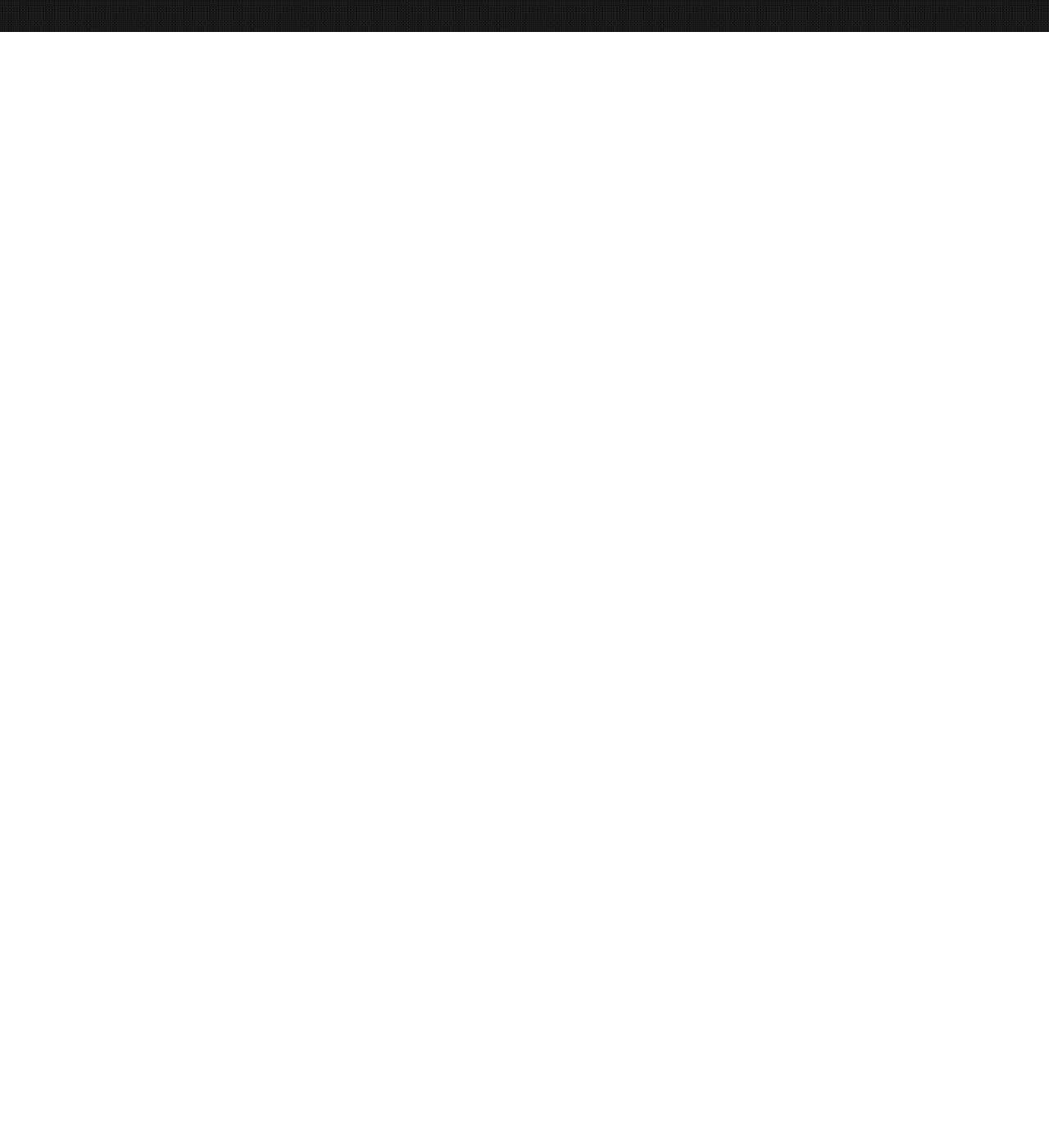
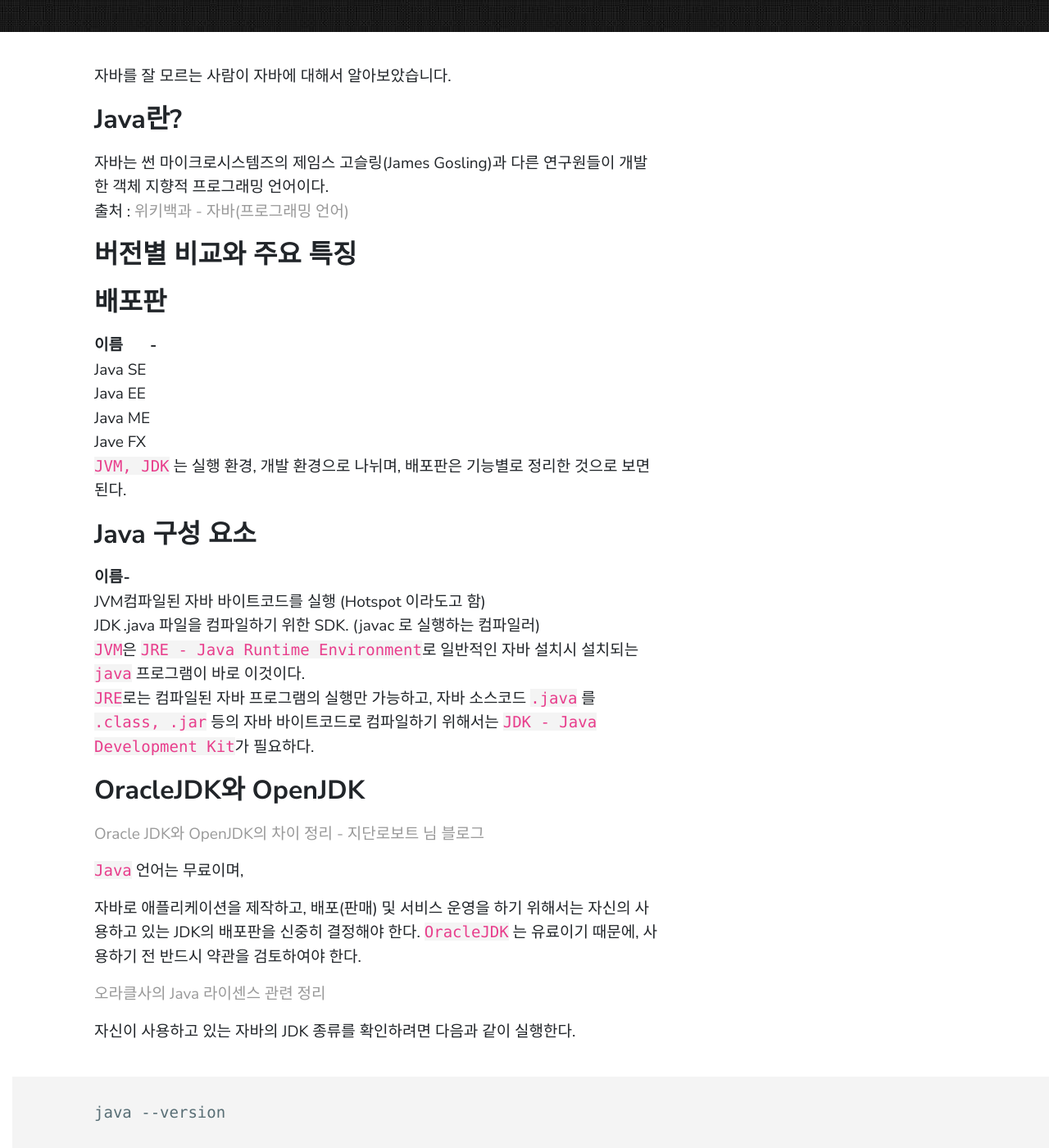
Before and after one commit to live2skull/blog.live2skull.kr, a Jekyll site: the page built from _posts/java/2020-04-11-java-basic.markdown, in a window 1280 px wide and 1400 px high, scrolled down 374 px. Shown: the whole window at 82% size. Built offline with Jekyll 4.4.1, drawn with Linux system fonts in a browser that asks for light colours; before the commit the page ends 900 px from its top, so only the background shows below that; some of the changed text lies outside the part shown.

Commit message:
writing java

````diff
--- a/_posts/java/2020-04-11-java-basic.markdown
+++ b/_posts/java/2020-04-11-java-basic.markdown
@@ -1,6 +1,68 @@
 ---
 layout: post
-title:  "java 기본 문법 및 함수"
+title:  "자바 살펴보기"
 date:   2020-04-11 20:00:00 +0900
 categories: java
 ---
+
+자바를 잘 모르는 사람이 자바에 대해서 알아보았습니다.
+
+## Java란?
+
+> 자바는 썬 마이크로시스템즈의 제임스 고슬링(James Gosling)과 다른 연구원들이 개발한 객체 지향적 프로그래밍 언어이다.
+출처 :  [위키백과 - 자바(프로그래밍 언어)](https://ko.wikipedia.org/wiki/%EC%9E%90%EB%B0%94_(%ED%94%84%EB%A1%9C%EA%B7%B8%EB%9E%98%EB%B0%8D_%EC%96%B8%EC%96%B4))
+
+
+
+## 버전별 비교와 주요 특징
+
+
+## 배포판
+
+|이름|-|
+|---|-----|
+|Java SE|
+|Java EE
+|Java ME
+|Jave FX
+
+`JVM, JDK` 는 실행 환경, 개발 환경으로 나뉘며, 배포판은 기능별로 정리한 것으로 보면 된다.
+
+## Java 구성 요소
+
+|이름|-|
+|---|-----|
+|JVM|컴파일된 자바 바이트코드를 실행 (Hotspot 이라도고 함)
+|JDK|.java 파일을 컴파일하기 위한 SDK. (javac 로 실행하는 컴파일러)
+
+`JVM`은 `JRE - Java Runtime Environment`로 일반적인 자바 설치시 설치되는 `java` 프로그램이 바로 이것이다.
+ `JRE`로는 컴파일된 자바 프로그램의 실행만 가능하고, 자바 소스코드 `.java` 를 `.class, .jar` 등의 자바 바이트코드로 컴파일하기 위해서는 `JDK - Java Development Kit`가 필요하다.
+
+## OracleJDK와 OpenJDK
+
+[Oracle JDK와 OpenJDK의 차이 정리 - 지단로보트 님 블로그](https://jsonobject.tistory.com/395)
+
+`Java` 언어는 무료이며,
+
+자바로 애플리케이션을 제작하고, 배포(판매) 및 서비스 운영을 하기 위해서는 자신의 사용하고 있는 JDK의 배포판을 신중히 결정해야 한다. `OracleJDK` 는 유료이기 때문에, 사용하기 전 반드시 약관을 검토하여야 한다.
+
+[오라클사의 Java 라이센스 관련 정리](https://www.oracle.com/technetwork/java/javase/overview/oracle-jdk-faqs.html)
+
+자신이 사용하고 있는 자바의 JDK 종류를 확인하려면 다음과 같이 실행한다.
+```
+java --version
+```
+
+`OracleJDK` 배포판
+```
+java 13.0.2 2020-01-14
+Java(TM) SE Runtime Environment (build 13.0.2+8)
+Java HotSpot(TM) 64-Bit Server VM (build 13.0.2+8, mixed mode, sharing)
+```
+
+`OpenJDK` 배포판
+```
+openjdk version "13" 2019-09-17
+OpenJDK Runtime Environment (build 13+33)
+OpenJDK 64-Bit Server VM (build 13+33, mixed mode, sharing)
+```
````
Also changed, not shown: _posts/gradle/2020-04-20-gradle-basic.markdown (+35 -0 lines), _posts/spring/2020-04-19-springboot-init.markdown (+18 -9 lines), 1 other file.
